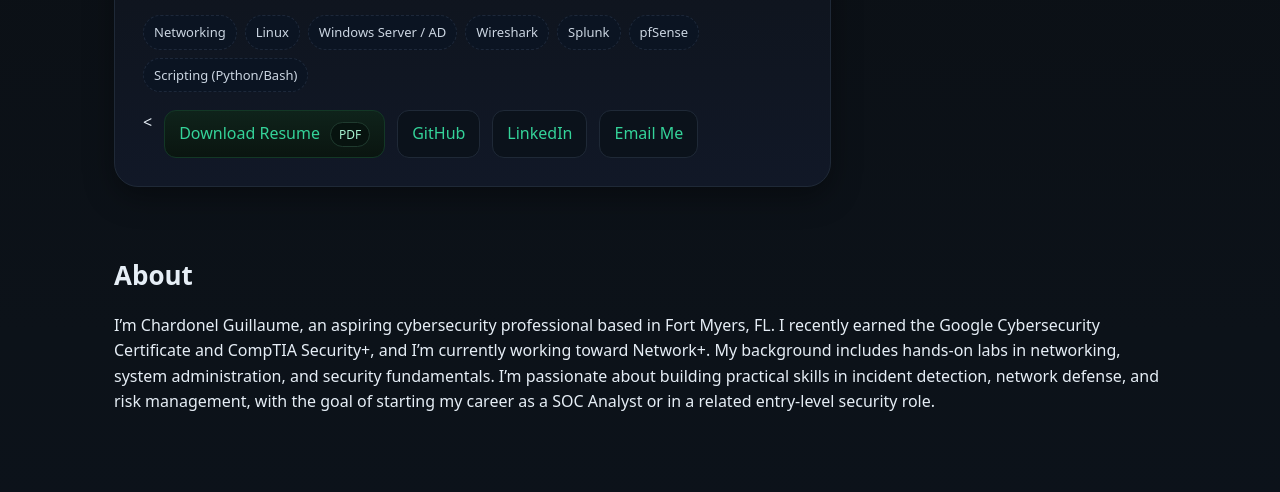
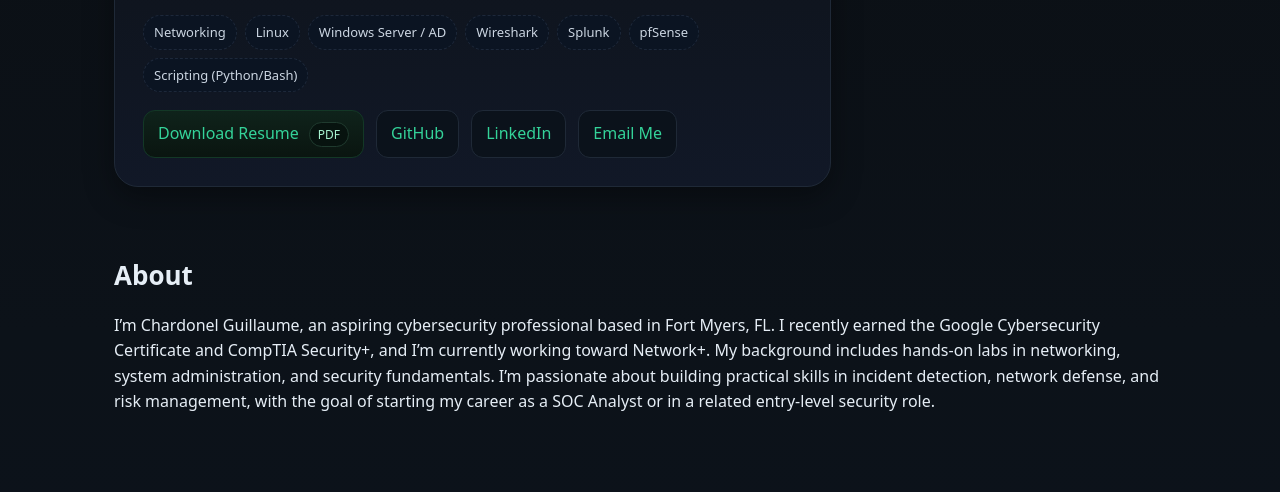
Before and after one commit to chardonelguillaume/chardonelguillaume.github.io, a plain HTML site: page index.html in a window 1280 px wide. Shown: the part 262-754 px from the top of the page. Drawn offline with Linux system fonts and the light colour scheme.

Commit message:
Update index.html

```diff
--- a/index.html
+++ b/index.html
@@ -8,7 +8,7 @@
   <meta property="og:title" content="Chardonel Guillaume — Cybersecurity Portfolio" />
   <meta property="og:description" content="Projects, labs, certifications, and contact." />
   <meta property="og:type" content="website" />
-  <meta property="og:image" content="https://avatars.githubusercontent.com/u/1?v=4" />
+  <meta property="og:image" content="https://chardonelguillaume.github.io/profile.jpg" />
   <meta name="theme-color" content="#0b0f14" />
   <style>
     :root{
@@ -81,12 +81,11 @@
           <span class="badge">Scripting (Python/Bash)</span>
         </div>
         <div class="cta">
-        <<a class="btn primary" href="Resume2025.pdf" target="_blank" rel="noopener">
-  <span>Download Resume</span>
-  <span class="pill">PDF</span>
-</a>
-
-          <a class="btn" href="https://github.com/chardonelguillaume" target="_blank" rel="noopener">GitHub</a>
+          <a class="btn primary" href="Resume2025.pdf" target="_blank" rel="noopener">
+            <span>Download Resume</span>
+            <span class="pill">PDF</span>
+          </a>
+          <a class="btn" href="https://github.com/guillaumechardonel" target="_blank" rel="noopener">GitHub</a>
           <a class="btn" href="https://www.linkedin.com/in/chardonelguillaume/" target="_blank" rel="noopener">LinkedIn</a>
           <a class="btn" href="mailto:guillaumechardonel@gmail.com">Email Me</a>
         </div>
```
